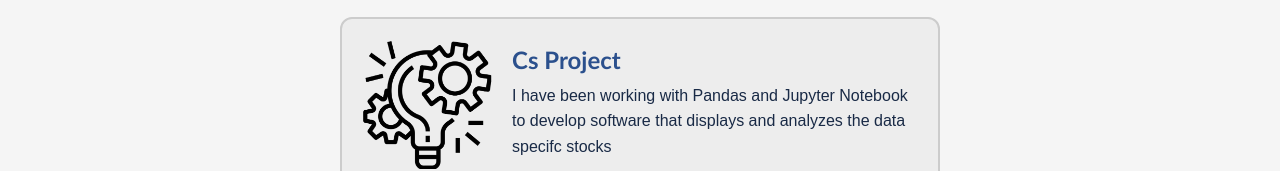
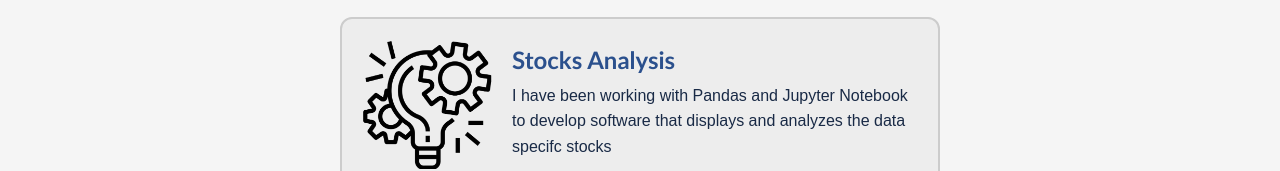
Before and after one commit to veronikleal/veronikleal.github.io, a plain HTML site: page index.html in a window 1280 px wide. Shown: the part 513-684 px from the top of the page. Drawn offline with Linux system fonts and the light colour scheme.

Commit message:
Update index.html

```diff
--- a/index.html
+++ b/index.html
@@ -63,7 +63,7 @@
         <img src = "assets/project_icon.png" alt="how">
         <!-- I want to make a title and then line and the description of the latest project-->
         <div class="box_hov-content">
-          <h2>Cs Project</h2>
+          <h2>Stocks Analysis</h2>
           <p>I have been working with Pandas and Jupyter Notebook to develop software that displays and analyzes the data specifc stocks</p>
         </div>
 
```
